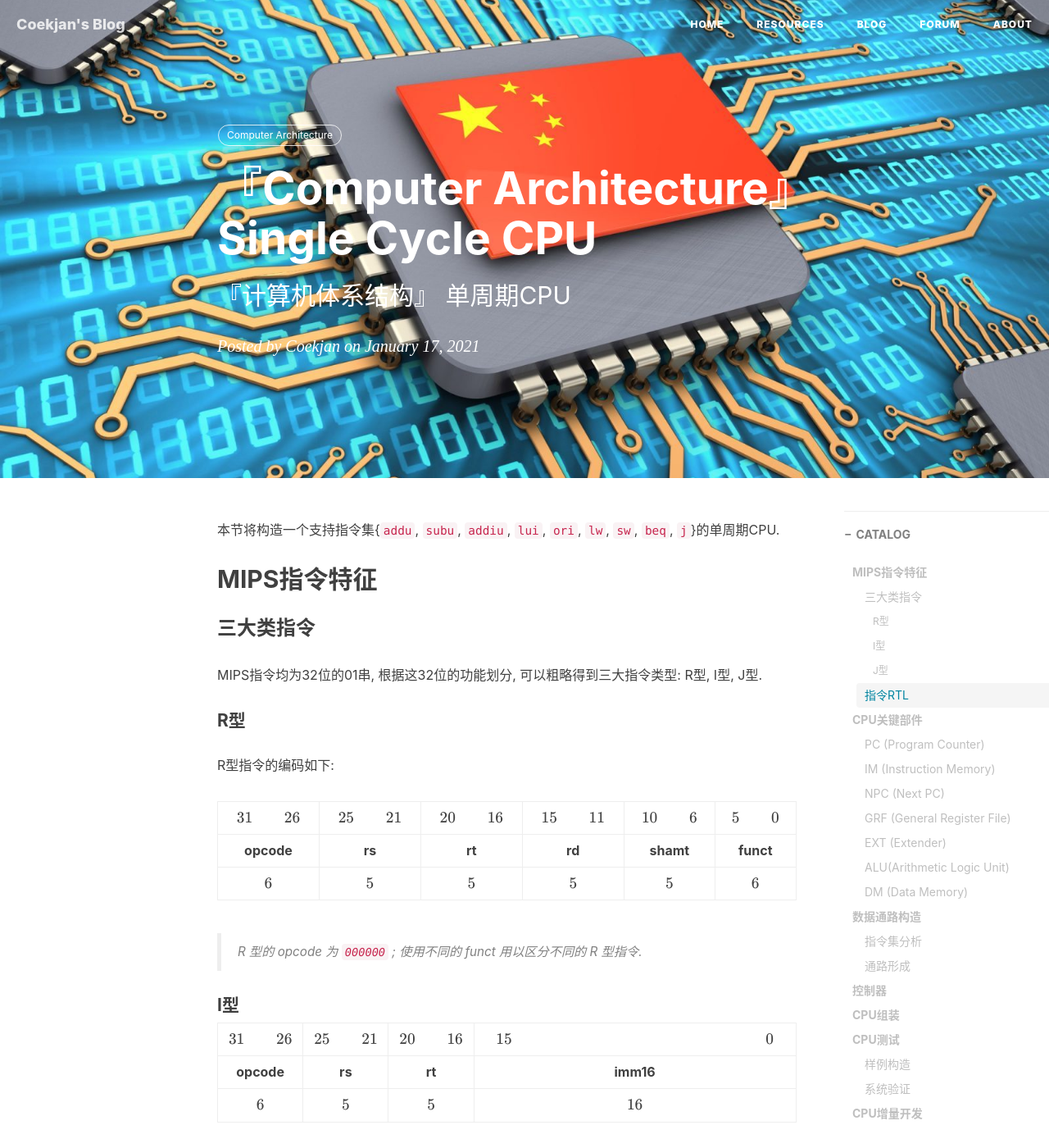
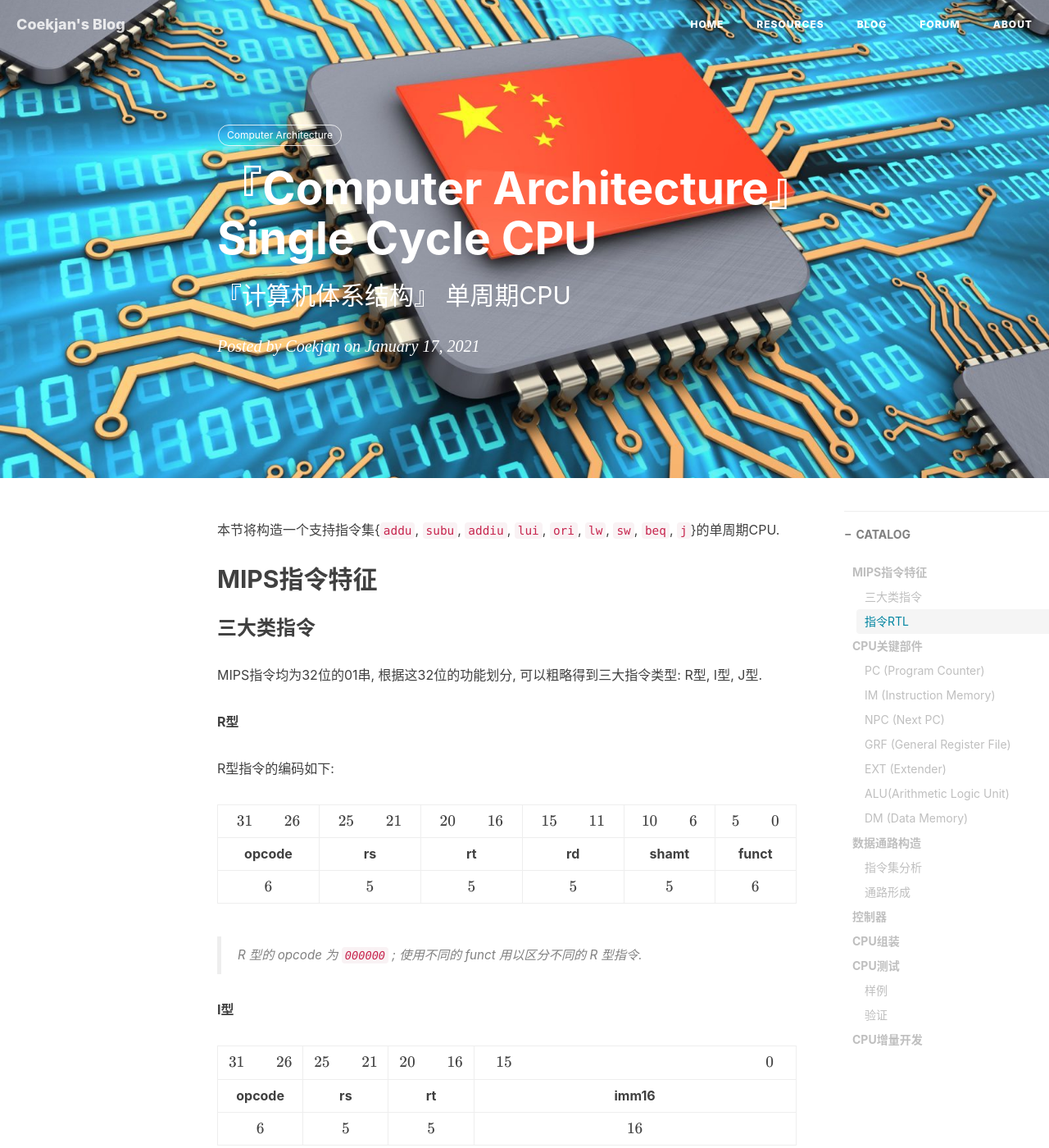
Before and after one commit to Coekjan/coekjan.github.io, a Jekyll site: the page built from _posts/Computer-Architecture/2021-01-17-Single-Cycle-CPU.md, in a window 1280 px wide and 1400 px high. Shown: the whole window at 82% size. Built offline with Jekyll 4.4.1, drawn with Linux system fonts in a browser that asks for light colours; nearby versions of some CDN libraries; comment, search, counter and statistics services are not loaded.

Commit message:
Update 2021-01-17-Single-Cycle-CPU.md

```diff
--- a/_posts/Computer-Architecture/2021-01-17-Single-Cycle-CPU.md
+++ b/_posts/Computer-Architecture/2021-01-17-Single-Cycle-CPU.md
@@ -19,7 +19,7 @@ tags:
 
 MIPS指令均为32位的01串, 根据这32位的功能划分, 可以粗略得到三大指令类型: R型, I型, J型.
 
-#### R型
+**R型**
 
 R型指令的编码如下:
 
@@ -30,14 +30,14 @@ $6$ | $5$ | $5$ | $5$ | $5$ | $6$
 
 > R 型的 opcode 为 `000000` ; 使用不同的 funct 用以区分不同的 R 型指令.
 
-#### I型
+**I型**
 
 $31\qquad26$ | $25\qquad21$ | $20\qquad16$ | $15\qquad\qquad\qquad\qquad\qquad\qquad\qquad\qquad0$
 :-:|:-:|:-:|:-:
 **opcode**|**rs**|**rt**|**imm16**
 $6$ | $5$ | $5$ | $16$
 
-#### J型
+**J型**
 
 $31\qquad26$ | $25\qquad\qquad\qquad\qquad\qquad\qquad\qquad\qquad\qquad\qquad\qquad\qquad\qquad0$
 :-:|:-:|:-:|:-:
@@ -181,11 +181,11 @@ assign GRF_WEn      =   addu | subu | addiu | lui | ori | lw;
 
 ## CPU测试
 
-### 样例构造
+### 样例
 
 单周期CPU中, 前后指令的指令不冲突, 因此只需进行正确性测试.
 
-### 系统验证
+### 验证
 
 根据系统论, 某系统若能分解为若干个子系统以及它们之间的关联方式, 则只需要证明子系统与关联方式正确, 则可以断言该系统正确. 而验证子系统只需要继续按该思路分解并验证.
 
```
